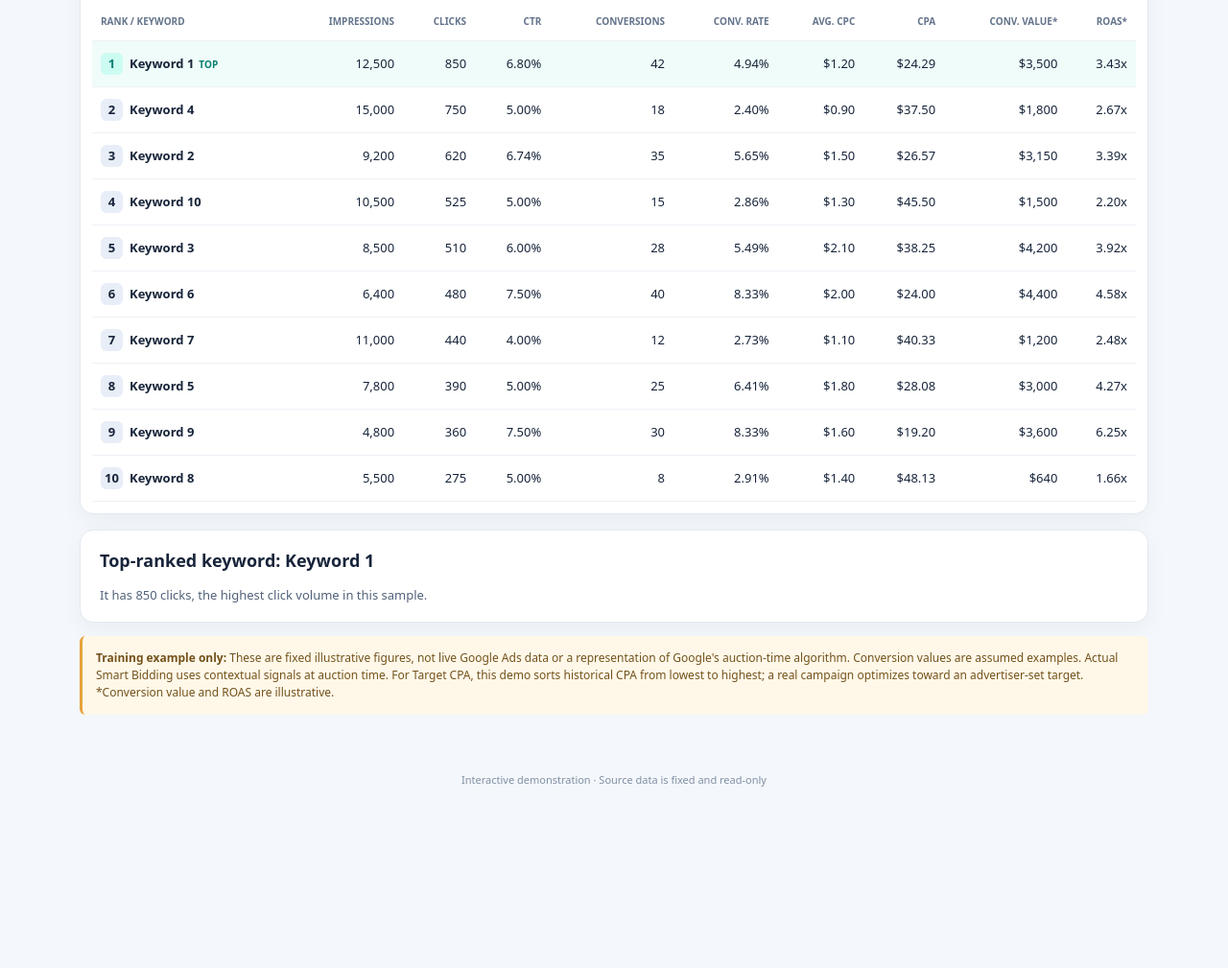
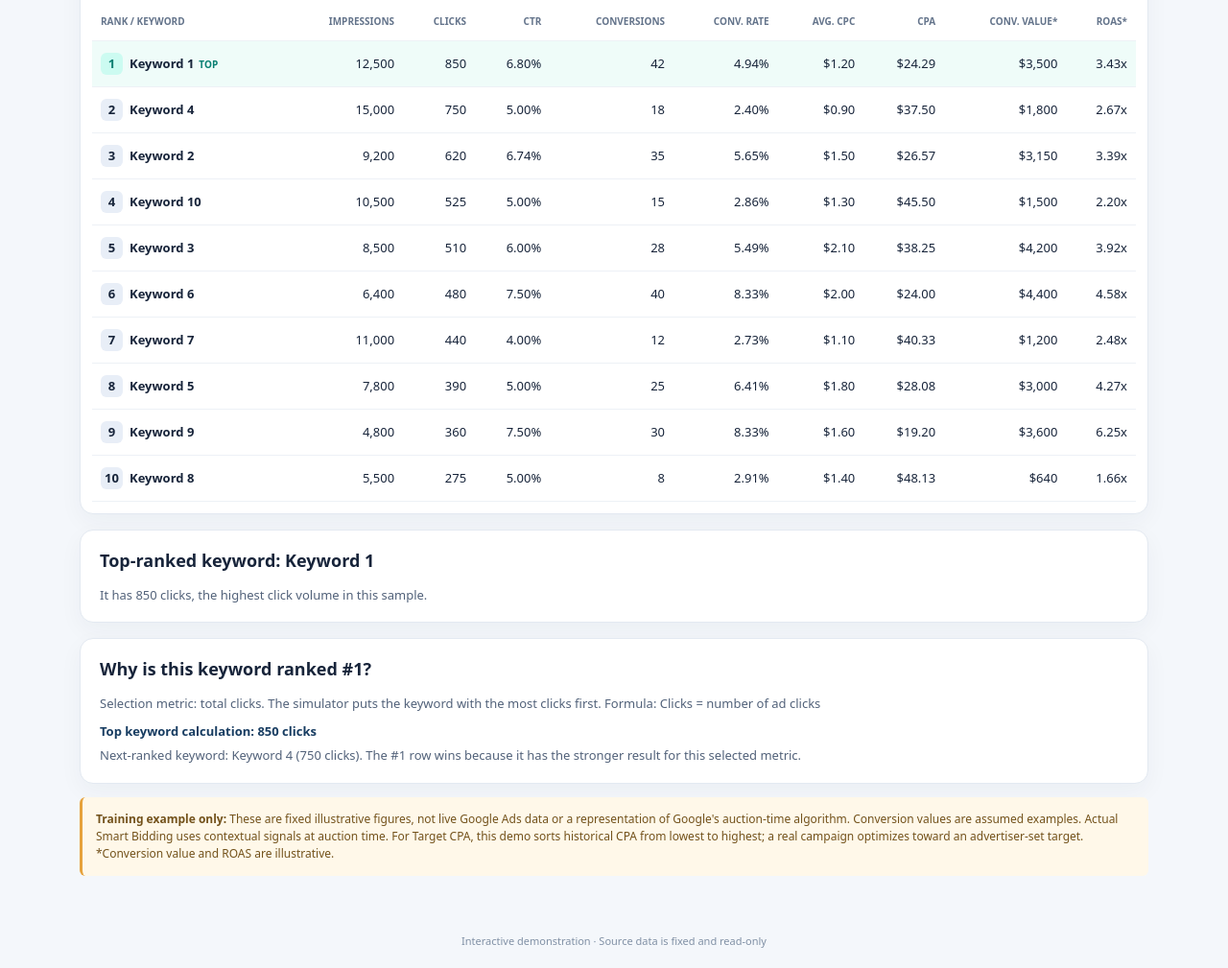
Before and after one commit to mazzhar14/google-ads-bidding-simulator, a plain HTML site: page index.html in a window 1280 px wide. Shown: the part 479-1488 px from the top of the page at 96% size. Before the commit the page ends 1321 px from the top, so only its background shows below. Drawn offline with Linux system fonts and the light colour scheme.

Commit message:
Add ranking metric explanations and calculations

```diff
--- a/index.html
+++ b/index.html
@@ -4,19 +4,19 @@
 <section class="panel controls"><div><label for="strategy">Select bidding strategy</label><select id="strategy"><option value="clicks">Maximize Clicks</option><option value="conversions">Maximize Conversions</option><option value="cpa">Target CPA</option><option value="value">Maximize Conversion Value</option><option value="roas">Target ROAS</option></select></div><div class="note"><b id="focus">Focus: Drive more website visits</b><span id="summary">Ranks keywords by highest clicks.</span></div></section>
 <section class="stats"><div class="panel stat"><small>Total impressions</small><b id="impressions">82,200</b></div><div class="panel stat"><small>Total clicks</small><b id="clicks">5,200</b></div><div class="panel stat"><small>Total conversions</small><b id="conversions">253</b></div><div class="panel stat"><small>Overall average CPC</small><b id="avgcpc">$1.42</b></div></section>
 <section class="panel"><div class="head"><div><h2>Keyword performance</h2><p id="sort">Ranked by clicks · highest to lowest</p></div><p>10 fixed sample keywords</p></div><div class="tablewrap"><table><thead><tr><th>Rank / Keyword</th><th>Impressions</th><th>Clicks</th><th>CTR</th><th>Conversions</th><th>Conv. rate</th><th>Avg. CPC</th><th>CPA</th><th>Conv. value*</th><th>ROAS*</th></tr></thead><tbody id="rows"></tbody></table></div></section>
-<section class="panel explain"><h2 id="winner">Top-ranked keyword</h2><p id="reason"></p></section><div class="disclaimer"><b>Training example only:</b> These are fixed illustrative figures, not live Google Ads data or a representation of Google's auction-time algorithm. Conversion values are assumed examples. Actual Smart Bidding uses contextual signals at auction time. For Target CPA, this demo sorts historical CPA from lowest to highest; a real campaign optimizes toward an advertiser-set target. *Conversion value and ROAS are illustrative.</div></main><footer>Interactive demonstration · Source data is fixed and read-only</footer>
+<section class="panel explain"><h2 id="winner">Top-ranked keyword</h2><p id="reason"></p></section><section class="panel explain"><h2>Why is this keyword ranked #1?</h2><p id="basis"></p><p id="calculation" style="margin-top:9px;font-weight:700;color:#173c61"></p><p id="comparison" style="margin-top:6px"></p></section><div class="disclaimer"><b>Training example only:</b> These are fixed illustrative figures, not live Google Ads data or a representation of Google's auction-time algorithm. Conversion values are assumed examples. Actual Smart Bidding uses contextual signals at auction time. For Target CPA, this demo sorts historical CPA from lowest to highest; a real campaign optimizes toward an advertiser-set target. *Conversion value and ROAS are illustrative.</div></main><footer>Interactive demonstration · Source data is fixed and read-only</footer>
 <script>
 const raw=[
 ["Keyword 1",12500,850,42,1.20,3500],["Keyword 2",9200,620,35,1.50,3150],["Keyword 3",8500,510,28,2.10,4200],["Keyword 4",15000,750,18,.90,1800],["Keyword 5",7800,390,25,1.80,3000],["Keyword 6",6400,480,40,2.00,4400],["Keyword 7",11000,440,12,1.10,1200],["Keyword 8",5500,275,8,1.40,640],["Keyword 9",4800,360,30,1.60,3600],["Keyword 10",10500,525,15,1.30,1500]];
 const d=raw.map((a,i)=>{const cost=a[2]*a[4];return{keyword:"Keyword "+(i+1),impressions:a[1],clicks:a[2],conversions:a[3],cpc:a[4],value:a[5],cost:cost,cpa:cost/a[3],ctr:a[2]/a[1],rate:a[3]/a[2],roas:a[5]/cost}});
 const f=n=>Math.round(n).toLocaleString("en-US"),usd=n=>"$"+n.toFixed(2),usd0=n=>"$"+f(n);
 const cfg={
-clicks:{key:"clicks",dir:-1,focus:"Focus: Drive more website visits",summary:"Ranks by the highest click volume in this sample.",sort:"Ranked by clicks · highest to lowest",reason:x=>"It has "+f(x.clicks)+" clicks, the highest click volume in this sample."},
-conversions:{key:"conversions",dir:-1,focus:"Focus: Generate more conversions",summary:"Ranks by the highest number of recorded conversions.",sort:"Ranked by conversions · highest to lowest",reason:x=>"It generated "+f(x.conversions)+" conversions, the most in this sample."},
-cpa:{key:"cpa",dir:1,focus:"Focus: Efficient conversion cost",summary:"Ranks by lowest sample cost per conversion (CPA).",sort:"Ranked by CPA · lowest to highest",reason:x=>"Its sample CPA is "+usd(x.cpa)+", the lowest in this dataset. This is a historical comparison, not a forecast."},
-value:{key:"value",dir:-1,focus:"Focus: Higher conversion value",summary:"Ranks by highest illustrative total conversion value.",sort:"Ranked by conversion value · highest to lowest",reason:x=>"Its assumed conversion value is "+usd0(x.value)+", the highest in this sample."},
-roas:{key:"roas",dir:-1,focus:"Focus: Return on ad spend",summary:"Ranks by highest illustrative conversion value divided by estimated cost.",sort:"Ranked by ROAS · highest to lowest",reason:x=>"Its illustrative ROAS is "+x.roas.toFixed(2)+"x, the highest in this sample. ROAS = conversion value ÷ estimated cost."}};
-function render(){const c=cfg[document.getElementById("strategy").value],s=d.slice().sort((a,b)=>c.dir*(a[c.key]-b[c.key]));document.getElementById("focus").textContent=c.focus;document.getElementById("summary").textContent=c.summary;document.getElementById("sort").textContent=c.sort;document.getElementById("winner").textContent="Top-ranked keyword: "+s[0].keyword;document.getElementById("reason").textContent=c.reason(s[0]);document.getElementById("rows").innerHTML=s.map((x,i)=>'<tr><td><span class="rank '+(i===0?"first":"")+'">'+(i+1)+'</span><b>'+x.keyword+'</b>'+(i===0?'<span class="pill">TOP</span>':"")+'</td><td>'+f(x.impressions)+'</td><td>'+f(x.clicks)+'</td><td>'+(x.ctr*100).toFixed(2)+'%</td><td>'+f(x.conversions)+'</td><td>'+(x.rate*100).toFixed(2)+'%</td><td>'+usd(x.cpc)+'</td><td>'+usd(x.cpa)+'</td><td>'+usd0(x.value)+'</td><td>'+x.roas.toFixed(2)+'x</td></tr>').join("")}
+clicks:{key:"clicks",dir:-1,focus:"Focus: Drive more website visits",summary:"Ranks by the highest click volume in this sample.",sort:"Ranked by clicks · highest to lowest",basis:"Selection metric: total clicks. The simulator puts the keyword with the most clicks first.",formula:"Formula: Clicks = number of ad clicks",calc:x=>f(x.clicks)+" clicks",reason:x=>"It has "+f(x.clicks)+" clicks, the highest click volume in this sample."},
+conversions:{key:"conversions",dir:-1,focus:"Focus: Generate more conversions",summary:"Ranks by the highest number of recorded conversions.",sort:"Ranked by conversions · highest to lowest",basis:"Selection metric: total conversions. The simulator puts the keyword with the most recorded conversions first.",formula:"Formula: Conversions = number of tracked desired actions",calc:x=>f(x.conversions)+" conversions",reason:x=>"It generated "+f(x.conversions)+" conversions, the most in this sample."},
+cpa:{key:"cpa",dir:1,focus:"Focus: Efficient conversion cost",summary:"Ranks by lowest sample cost per conversion (CPA).",sort:"Ranked by CPA · lowest to highest",basis:"Selection metric: cost per conversion (CPA). Lower is better in this educational comparison.",formula:"Formula: CPA = estimated ad cost ÷ conversions",calc:x=>usd(x.cost)+" ÷ "+f(x.conversions)+" = "+usd(x.cpa)+" per conversion",reason:x=>"Its sample CPA is "+usd(x.cpa)+", the lowest in this dataset. This is a historical comparison, not a forecast."},
+value:{key:"value",dir:-1,focus:"Focus: Higher conversion value",summary:"Ranks by highest illustrative total conversion value.",sort:"Ranked by conversion value · highest to lowest",basis:"Selection metric: total conversion value. The simulator puts the keyword with the highest assumed value from conversions first.",formula:"Formula: Conversion value = sum of the values assigned to conversions",calc:x=>usd0(x.value)+" total conversion value",reason:x=>"Its assumed conversion value is "+usd0(x.value)+", the highest in this sample."},
+roas:{key:"roas",dir:-1,focus:"Focus: Return on ad spend",summary:"Ranks by highest illustrative conversion value divided by estimated cost.",sort:"Ranked by ROAS · highest to lowest",basis:"Selection metric: return on ad spend (ROAS). Higher is better in this educational comparison.",formula:"Formula: ROAS = conversion value ÷ estimated ad cost",calc:x=>usd0(x.value)+" ÷ "+usd(x.cost)+" = "+x.roas.toFixed(2)+"x ("+(x.roas*100).toFixed(0)+"%)",reason:x=>"Its illustrative ROAS is "+x.roas.toFixed(2)+"x, the highest in this sample."}};
+function render(){const c=cfg[document.getElementById("strategy").value],s=d.slice().sort((a,b)=>c.dir*(a[c.key]-b[c.key]));document.getElementById("focus").textContent=c.focus;document.getElementById("summary").textContent=c.summary;document.getElementById("sort").textContent=c.sort;document.getElementById("winner").textContent="Top-ranked keyword: "+s[0].keyword;document.getElementById("reason").textContent=c.reason(s[0]);document.getElementById("basis").textContent=c.basis+" "+c.formula;document.getElementById("calculation").textContent="Top keyword calculation: "+c.calc(s[0]);document.getElementById("comparison").textContent="Next-ranked keyword: "+s[1].keyword+" ("+c.calc(s[1])+"). The #1 row wins because it has the stronger result for this selected metric.";document.getElementById("rows").innerHTML=s.map((x,i)=>'<tr><td><span class="rank '+(i===0?"first":"")+'">'+(i+1)+'</span><b>'+x.keyword+'</b>'+(i===0?'<span class="pill">TOP</span>':"")+'</td><td>'+f(x.impressions)+'</td><td>'+f(x.clicks)+'</td><td>'+(x.ctr*100).toFixed(2)+'%</td><td>'+f(x.conversions)+'</td><td>'+(x.rate*100).toFixed(2)+'%</td><td>'+usd(x.cpc)+'</td><td>'+usd(x.cpa)+'</td><td>'+usd0(x.value)+'</td><td>'+x.roas.toFixed(2)+'x</td></tr>').join("")}
 const t=d.reduce((a,x)=>({impressions:a.impressions+x.impressions,clicks:a.clicks+x.clicks,conversions:a.conversions+x.conversions,cost:a.cost+x.cost}),{impressions:0,clicks:0,conversions:0,cost:0});
 document.getElementById("impressions").textContent=f(t.impressions);document.getElementById("clicks").textContent=f(t.clicks);document.getElementById("conversions").textContent=f(t.conversions);document.getElementById("avgcpc").textContent=usd(t.cost/t.clicks);document.getElementById("strategy").addEventListener("change",render);render();
 </script></body></html>
```
